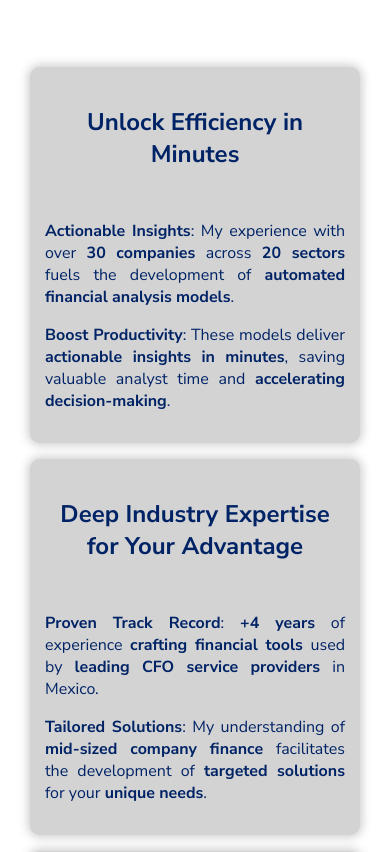
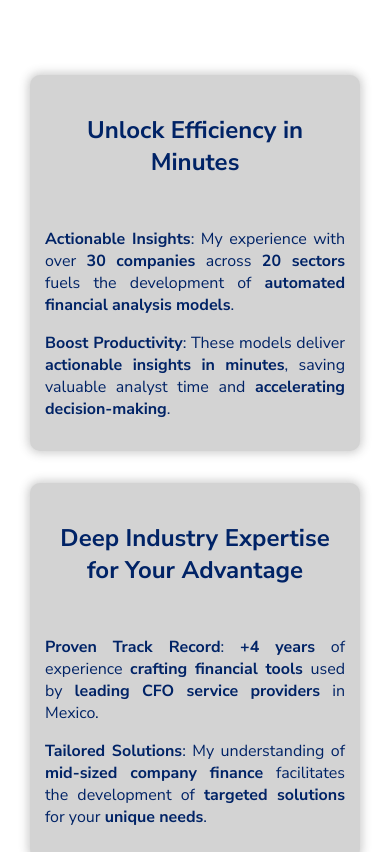
Before and after one commit to FinDataMan/FinDataMan, a plain HTML site: page index.html in a window 390 px wide. Shown: the part 2242-3094 px from the top of the page. Drawn offline with Linux system fonts and the light colour scheme.

Commit message:
highlights containers  margin adjusted

```diff
--- a/resources/style.css
+++ b/resources/style.css
@@ -383,7 +383,7 @@ nav a:hover{
 
     .column {
       flex: 1 0 100%; /* 100% width for single column on mobile */
-      margin: 0.5rem 0; /* Adjust margin for mobile layout */
+      margin: 1rem 0; /* Adjust margin for mobile layout */
     }
 }
 
```
